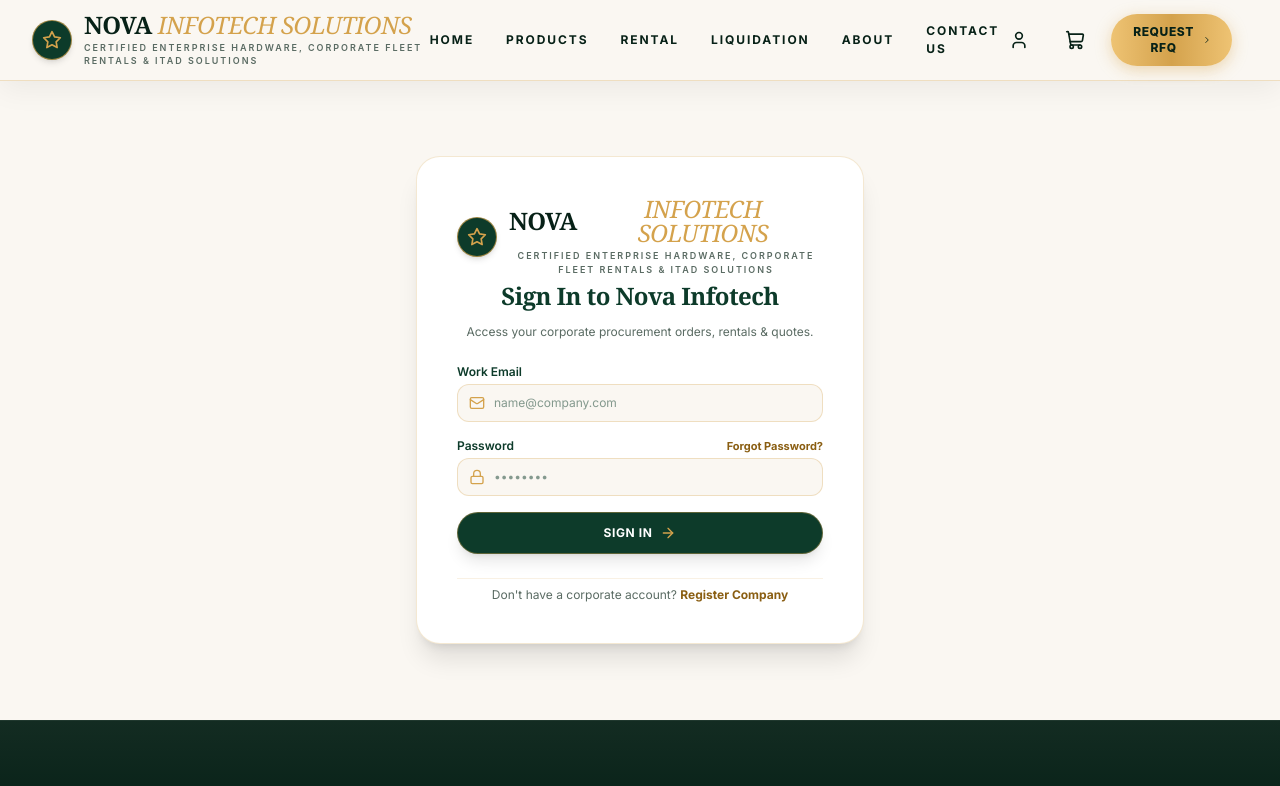
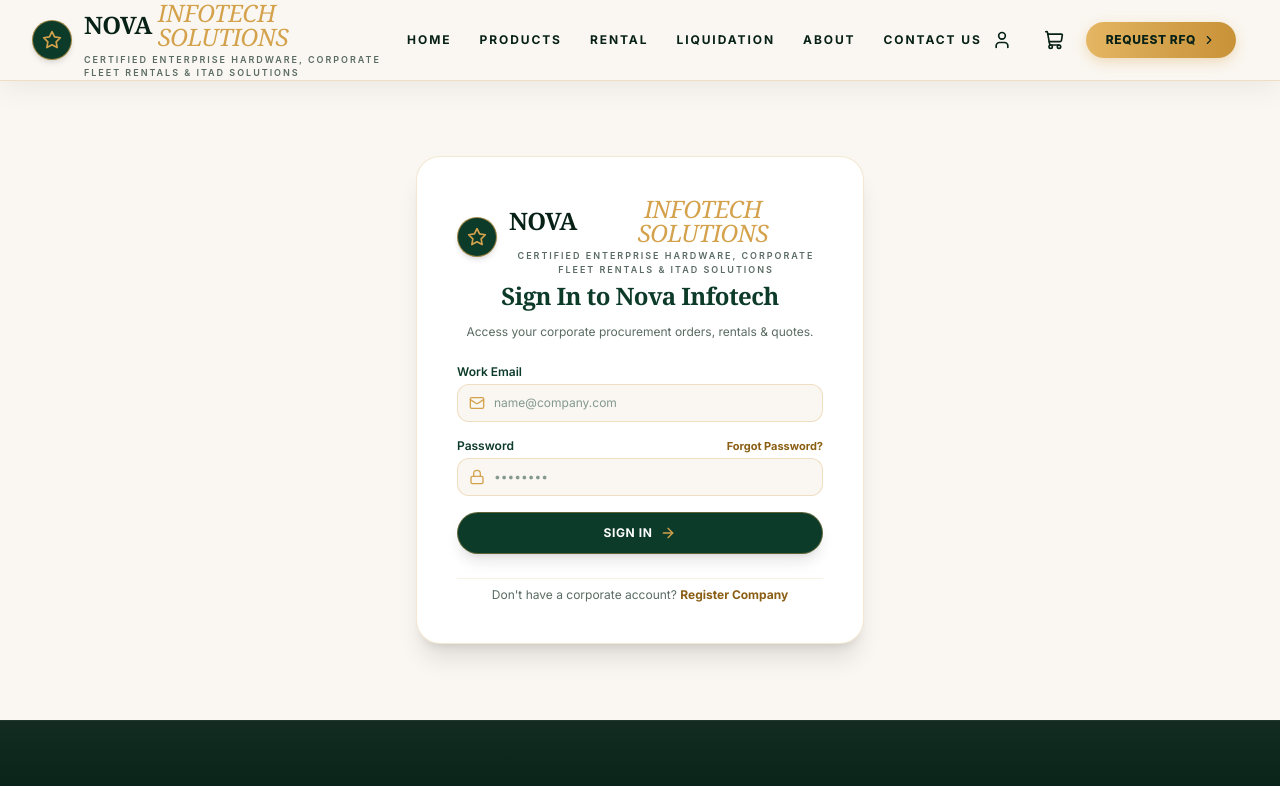
Before and after one commit to zaid154/infinityhub, a React (Vite) app in the folder client/: page /login in a window 1280 px wide. Shown: the top 786 px of the page. Built offline with nearby package versions, Linux system fonts and the light colour scheme; no server answers; a web font is replaced by a local one.

Commit message:
fix(navbar): prevent REQUEST RFQ button wrapping and optimize navbar flex spacing

```diff
--- a/client/src/components/Navbar.jsx
+++ b/client/src/components/Navbar.jsx
@@ -47,10 +47,10 @@ export default function Navbar({ onOpenRFQ }) {
       {/* Main Transparent / Frosted Navbar */}
       <div className="max-w-7xl mx-auto px-4 sm:px-8 h-20 flex items-center justify-between">
         {/* Brand Logo - Unified Single Source Asset */}
-        <BrandLogo isSolidNav={isSolidNav} />
+        <BrandLogo isSolidNav={isSolidNav} className="shrink-0" />
 
         {/* Desktop Navigation Links - Switches White to Deep Emerald on Scroll */}
-        <nav className={`hidden lg:flex items-center space-x-8 text-[12px] uppercase font-bold tracking-[0.16em] transition-colors ${
+        <nav className={`hidden lg:flex items-center space-x-4 xl:space-x-7 text-[11px] xl:text-[12px] uppercase font-bold tracking-[0.12em] xl:tracking-[0.16em] transition-colors whitespace-nowrap ${
           isSolidNav ? 'text-[#072117]' : 'text-white'
         }`}>
           <Link to="/" className={`transition-colors ${isSolidNav ? 'hover:text-[#D4A24C]' : 'hover:text-[#F59E0B] drop-shadow-sm'}`}>
@@ -74,15 +74,15 @@ export default function Navbar({ onOpenRFQ }) {
         </nav>
 
         {/* Right CTA Actions - User, Cart, RFQ Button */}
-        <div className="flex items-center space-x-3 sm:space-x-4">
+        <div className="flex items-center space-x-2 sm:space-x-3 shrink-0">
           {/* User / Auth State */}
           {isAuthenticated ? (
-            <div className="flex items-center space-x-1 sm:space-x-2">
+            <div className="flex items-center space-x-1 sm:space-x-2 shrink-0">
               {isAdmin ? (
                 <>
                   <Link
                     to="/admin"
-                    className="hidden sm:inline-flex items-center gap-1.5 px-4 py-2 rounded-full bg-[#0D3B2A] hover:bg-[#153423] text-white text-xs font-semibold shadow transition border border-[#D4A24C]/40"
+                    className="hidden sm:inline-flex items-center gap-1.5 px-3.5 py-2 rounded-full bg-[#0D3B2A] hover:bg-[#153423] text-white text-xs font-semibold shadow transition border border-[#D4A24C]/40 whitespace-nowrap shrink-0"
                   >
                     <LayoutDashboard className="w-3.5 h-3.5 text-[#D4A24C]" />
                     Admin
@@ -101,7 +101,7 @@ export default function Navbar({ onOpenRFQ }) {
                 <>
                   <Link
                     to="/dashboard"
-                    className={`hidden sm:inline-flex items-center gap-1.5 px-4 py-2 rounded-full border text-xs font-semibold transition backdrop-blur-sm ${
+                    className={`hidden sm:inline-flex items-center gap-1.5 px-3.5 py-2 rounded-full border text-xs font-semibold transition backdrop-blur-sm whitespace-nowrap shrink-0 ${
                       isSolidNav
                         ? 'bg-[#072117]/10 text-[#072117] border-[#072117]/20 hover:bg-[#072117]/20'
                         : 'bg-white/10 text-white border-white/20 hover:bg-white/20'
@@ -123,7 +123,7 @@ export default function Navbar({ onOpenRFQ }) {
               )}
               <button
                 onClick={logout}
-                className={`hidden sm:inline-flex p-2 transition rounded-full ${
+                className={`hidden sm:inline-flex p-2 transition rounded-full shrink-0 ${
                   isSolidNav ? 'text-[#072117]/70 hover:text-red-500 hover:bg-black/5' : 'text-white/70 hover:text-red-400 hover:bg-white/10'
                 }`}
                 title="Logout"
@@ -134,7 +134,7 @@ export default function Navbar({ onOpenRFQ }) {
           ) : (
             <Link
               to="/login"
-              className={`p-2.5 transition rounded-full ${
+              className={`p-2.5 transition rounded-full shrink-0 ${
                 isSolidNav
                   ? 'text-[#072117] hover:text-[#D4A24C] hover:bg-black/5'
                   : 'text-white hover:text-[#F59E0B] hover:bg-white/10'
@@ -148,7 +148,7 @@ export default function Navbar({ onOpenRFQ }) {
           {/* Cart Icon - Al-Tooba Bag Style */}
           <Link
             to="/cart"
-            className={`relative p-2.5 transition rounded-full ${
+            className={`relative p-2.5 transition rounded-full shrink-0 ${
               isSolidNav
                 ? 'text-[#072117] hover:text-[#D4A24C] hover:bg-black/5'
                 : 'text-white hover:text-[#F59E0B] hover:bg-white/10'
@@ -163,10 +163,11 @@ export default function Navbar({ onOpenRFQ }) {
             )}
           </Link>
 
-          {/* Request Quote Main Button - Al-Tooba Gold Pill */}
+          {/* Request Quote Main Button - Elegant Gold Pill (Never Wraps) */}
           <button
+            type="button"
             onClick={() => onOpenRFQ?.('General Bulk RFQ')}
-            className="hidden sm:inline-flex px-5 py-2.5 rounded-full bg-gradient-to-r from-[#eec373] via-[#D4A24C] to-[#eec373] text-[#072117] text-xs font-sans font-extrabold uppercase tracking-wider shadow-[0_4px_16px_rgba(212,162,76,0.4)] hover:brightness-105 active:scale-95 transition-all items-center gap-1.5 cursor-pointer"
+            className="hidden sm:inline-flex items-center gap-1.5 px-4 sm:px-5 py-2.5 rounded-full bg-gradient-to-r from-[#e5b663] via-[#D4A24C] to-[#c99238] hover:brightness-105 text-[#072117] text-xs font-sans font-extrabold uppercase tracking-wider shadow-[0_4px_14px_rgba(212,162,76,0.35)] active:scale-95 transition-all whitespace-nowrap shrink-0 cursor-pointer"
           >
             <span>Request RFQ</span>
             <ChevronRight className="w-3.5 h-3.5 text-[#072117]" />
```
